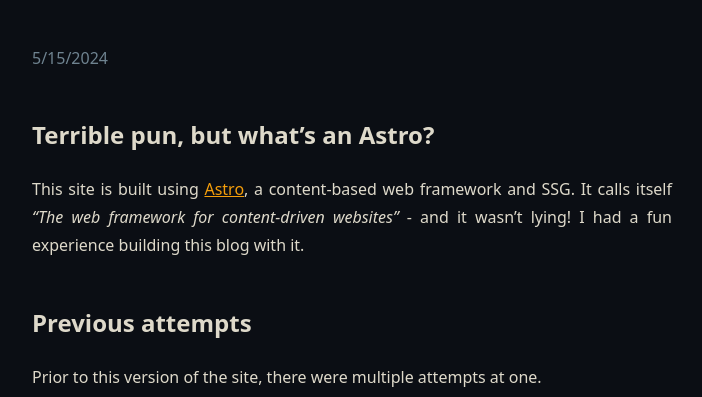
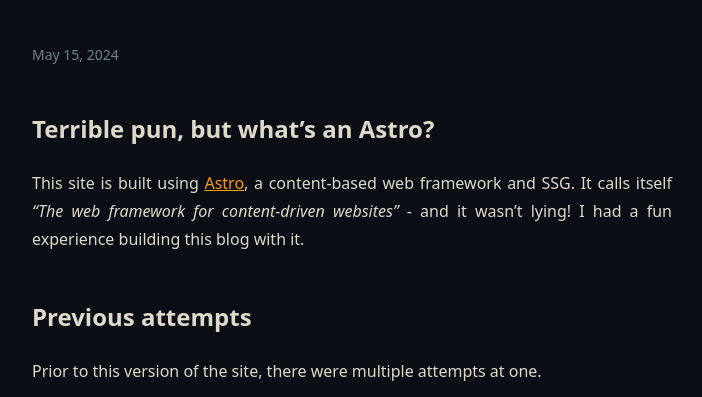
Before and after one commit to interrrp/interrrp.github.io, an Astro site: page /posts/astronomically-awesome in a window 1280 px wide. Shown: the part 403-800 px from the top of the page, without its empty margins (288-990 px from the left). Built offline with nearby package versions, Linux system fonts and the light colour scheme; Astro itself is replaced by a stand-in of ours; a script that the page names is missing.

Commit message:
Change date formatting

```diff
--- a/src/components/Date.astro
+++ b/src/components/Date.astro
@@ -5,6 +5,12 @@ interface Props {
 const { date } = Astro.props;
 ---
 
-<time datetime={date.toISOString()} class="text-ayu-muter">
-  {date.toLocaleDateString()}
+<time datetime={date.toISOString()} class="text-ayu-muter text-sm font-medium">
+  {
+    date.toLocaleDateString("en-US", {
+      year: "numeric",
+      month: "long",
+      day: "numeric",
+    })
+  }
 </time>
--- a/src/components/index/Blog.astro
+++ b/src/components/index/Blog.astro
@@ -14,7 +14,7 @@ allPosts.sort(
     {
       allPosts.map((post) => (
         <li>
-          <article class="flex flex-col gap-2">
+          <article class="flex flex-col gap-3">
             <a href={`/posts/${post.slug}`} class="text-2xl font-semibold">
               {post.data.title}
             </a>
```
